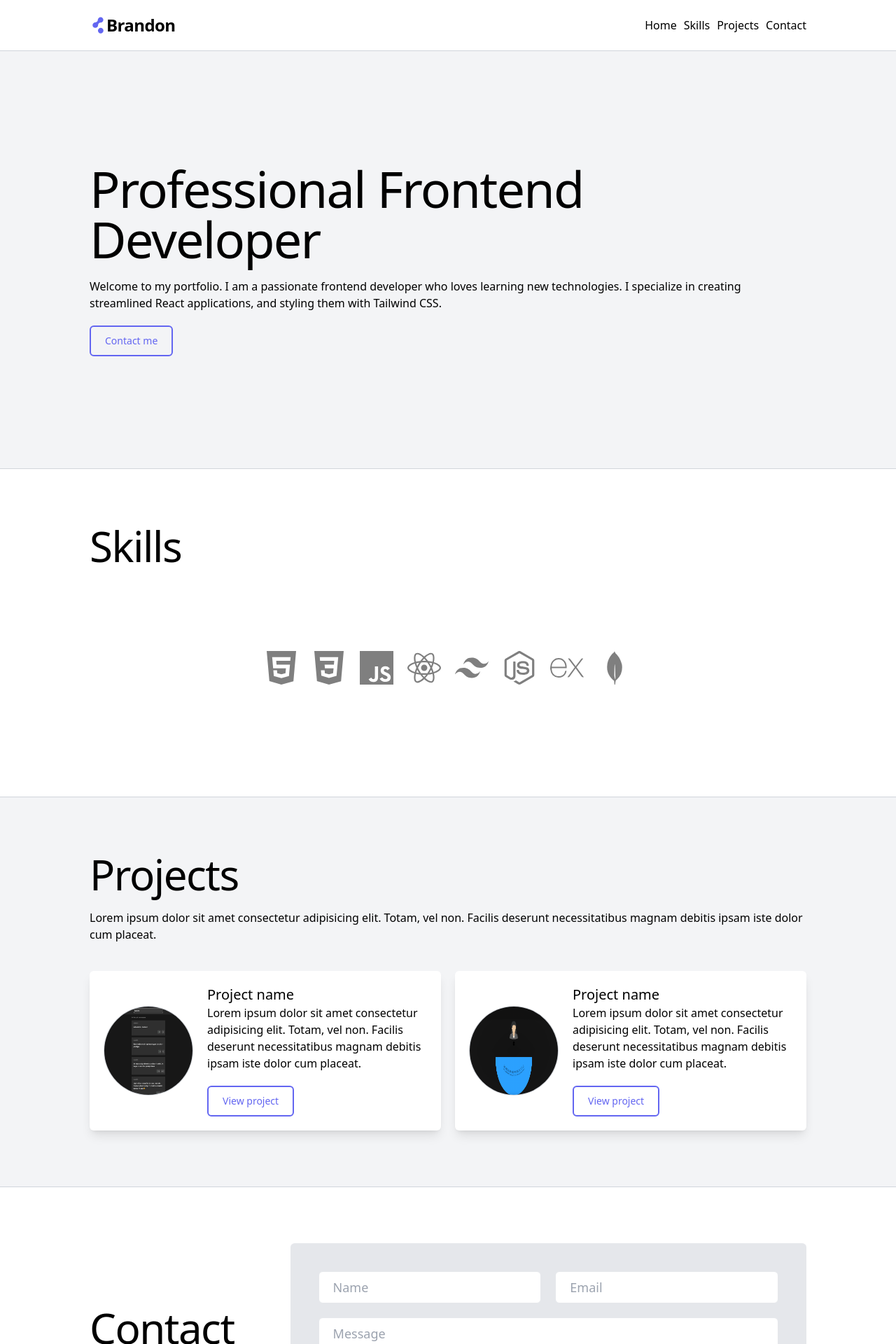
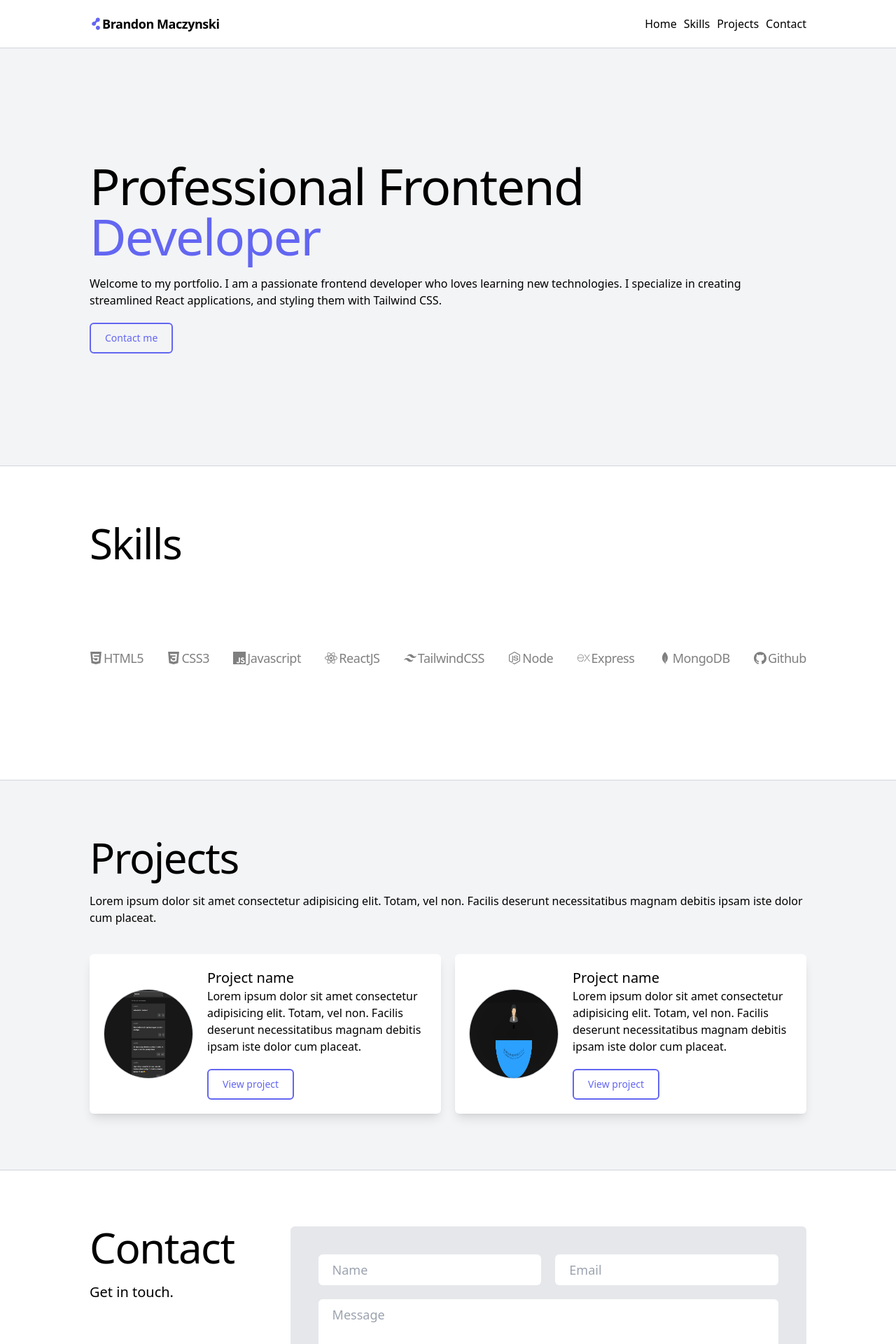
Before and after one commit to Goastio/portfolio-v3, a React (Create React App) app: page / in a window 1280 px wide. Shown: the top 1920 px of the page at 70% size. Built offline with nearby package versions, Linux system fonts and the light colour scheme.

Commit message:
skills css

```diff
--- a/src/components/Navbar.js
+++ b/src/components/Navbar.js
@@ -4,9 +4,9 @@ const Navbar = () => {
   return (
     <section className="p-5 w-full bg-white">
       <div className="max-w-screen-lg mx-auto flex w-full justify-between items-center">
-        <div className="flex text-2xl items-center">
+        <div className="flex text-lg items-center">
           <FaCloudsmith className="text-indigo-500" />
-          <div className="font-bold tracking-tight flex">Brandon</div>
+          <div className="font-bold tracking-tight">Brandon Maczynski</div>
         </div>
         <div className="flex gap-2.5">
           <a
--- a/src/sections/Contact.js
+++ b/src/sections/Contact.js
@@ -4,7 +4,7 @@ const Contact = () => {
 
   return (
     <section id="contact" className="bg-white py-20">
-      <div className="flex sm:flex-row flex-col max-w-screen-lg mx-auto w-full gap-20 items-center">
+      <div className="flex sm:flex-row flex-col max-w-screen-lg mx-auto w-full gap-20">
         <div>
           <h3 className="text-6xl font-medium tracking-tight mb-5">Contact</h3>
           <h2 className="text-xl">Get in touch.</h2>
@@ -13,18 +13,18 @@ const Contact = () => {
           <div className="flex gap-5 mb-5">
             <input
               type="text"
-              className="w-full border px-5 py-2 text-lg rounded-md hover:cursor-pointer focus:cursor-text"
+              className="w-full focus:outline outline-2 outline-indigo-500 transition-all px-5 py-2 text-lg rounded-md hover:cursor-pointer focus:cursor-text"
               placeholder="Name"
             />
             <input
               type="text"
-              className="w-full border px-5 py-2 text-lg rounded-md hover:cursor-pointer focus:cursor-text"
+              className="w-full focus:outline outline-2 outline-indigo-500 transition-all px-5 py-2 text-lg rounded-md hover:cursor-pointer focus:cursor-text"
               placeholder="Email"
             />
           </div>
           <textarea
             type="text"
-            className="w-full border px-5 py-2 text-lg rounded-md resize-none hover:cursor-pointer focus:cursor-text"
+            className="w-full focus:outline outline-2 outline-indigo-500 transition-all px-5 py-2 text-lg rounded-md resize-none hover:cursor-pointer focus:cursor-text"
             placeholder="Message"
           />
           <button
--- a/src/sections/Hero.js
+++ b/src/sections/Hero.js
@@ -3,7 +3,7 @@ const Hero = () => {
     <section className="bg-gray-100 py-40 px-5">
       <div className="max-w-screen-lg mx-auto">
         <h2 className="text-7xl font-medium tracking-tight mb-5">
-          Professional Frontend Developer
+          Professional Frontend <span className="text-indigo-500">Developer</span>
         </h2>
         <p>
           Welcome to my portfolio. I am a passionate frontend developer who
--- a/src/sections/Skills.js
+++ b/src/sections/Skills.js
@@ -8,20 +8,50 @@ import {
   SiExpress,
   SiNodedotjs,
   SiMongodb,
+  SiGithub,
 } from "react-icons/si";
 
 const Skills = () => {
   return (
     <SectionWrapper title="Skills">
-      <div className="grid grid-cols-4 place-items-center sm:flex sm:flex-row w-full text-4xl sm:text-5xl justify-between sm:justify-center gap-5 py-20">
-        <SiHtml5 className="text-black text-opacity-50 hover:text-[#E54C27] transition duration-100" />
+      <div className="grid grid-cols-3 sm:flex sm:flex-row w-full text-3xl justify-between gap-5 py-20">
+        <div className="flex text-lg font-light gap-0.5 tracking-tight items-center text-black text-opacity-50">
+          <SiHtml5 className=" hover:text-[#E54C27] transition duration-100" />
+          HTML5
+        </div>
+        <div className="flex text-lg font-light gap-0.5 tracking-tight items-center text-black text-opacity-50">
           <SiCss3 className="text-black text-opacity-50 hover:text-[#3F8EC6] transition duration-100" />
+          CSS3
+        </div>
+        <div className="flex text-lg font-light gap-0.5 tracking-tight items-center text-black text-opacity-50">
           <SiJavascript className="text-black text-opacity-50 hover:text-[#EFDB4E] transition duration-100" />
+          Javascript
+        </div>
+
+        <div className="flex text-lg font-light gap-0.5 tracking-tight items-center text-black text-opacity-50">
           <SiReact className="text-black text-opacity-50 hover:text-[#61DAFB] transition duration-100" />
+          ReactJS
+        </div>
+        <div className="flex text-lg font-light gap-0.5 tracking-tight items-center text-black text-opacity-50">
           <SiTailwindcss className="text-black text-opacity-50 hover:text-[#2198BD] transition duration-100" />
+          TailwindCSS
+        </div>
+        <div className="flex text-lg font-light gap-0.5 tracking-tight items-center text-black text-opacity-50">
           <SiNodedotjs className="text-black text-opacity-50 hover:text-[#82CD29] transition duration-100" />
+          Node
+        </div>
+        <div className="flex text-lg font-light gap-0.5 tracking-tight items-center text-black text-opacity-50">
           <SiExpress className="text-black text-opacity-50 hover:text-black transition duration-100" />
+          Express
+        </div>
+        <div className="flex text-lg font-light gap-0.5 tracking-tight items-center text-black text-opacity-50">
           <SiMongodb className="text-black text-opacity-50 hover:text-[#50A942] transition duration-100" />
+          MongoDB
+        </div>
+        <div className="flex text-lg font-light gap-0.5 tracking-tight items-center text-black text-opacity-50">
+          <SiGithub className="text-black text-opacity-50 hover:text-black transition duration-100" />
+          Github
+        </div>
       </div>
     </SectionWrapper>
   );
```
Lines whose indentation alone changed are shown as unchanged.
